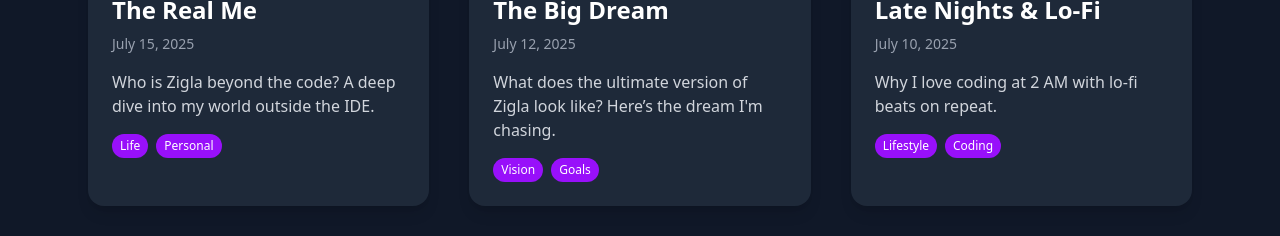
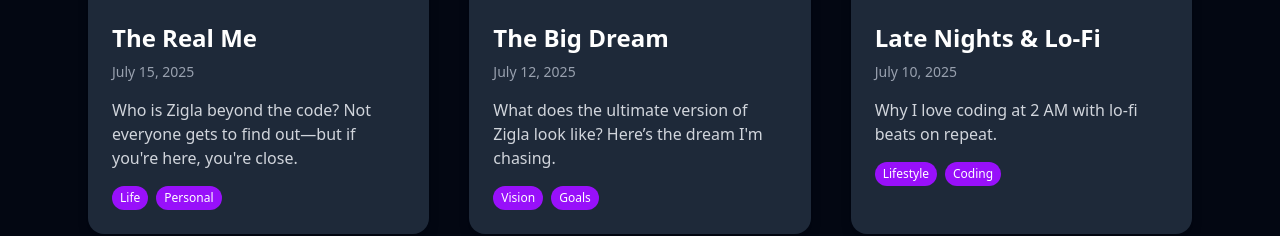
Before and after one commit to ZiglaCity/portfolio, a React (Vite) app: page /blog in a window 1280 px wide. Shown: the part 342-578 px from the top of the page. Built offline with nearby package versions, Linux system fonts and the light colour scheme; no server answers.

Commit message:
Update(blog): more content about me

```diff
--- a/src/components/Blog.jsx
+++ b/src/components/Blog.jsx
@@ -6,7 +6,7 @@ export default function Blog() {
   const [selectedPost, setSelectedPost] = useState(null);
 
   return (
-    <section id="blog" className="py-16 bg-gray-900 text-white">
+    <section id="blog" className="py-16 bg-gray-950 text-white mt-7">
       <div className="max-w-6xl mx-auto px-6">
         {!selectedPost && (
           <motion.h2
@@ -63,7 +63,7 @@ export default function Blog() {
             />
             <h2 className="text-4xl font-bold mb-4">{selectedPost.title}</h2>
             <p className="text-gray-400 mb-6">{selectedPost.date}</p>
-            <p className="text-gray-300 leading-relaxed">{selectedPost.content}</p>
+            <p className="text-gray-300 leading-relaxed"   dangerouslySetInnerHTML={{ __html: selectedPost.content }}></p>
             <button
               className="mt-8 px-6 py-3 bg-purple-600 rounded-lg hover:bg-purple-700 transition"
               onClick={() => setSelectedPost(null)}
--- a/src/data/blogs.js
+++ b/src/data/blogs.js
@@ -6,12 +6,32 @@ const blogs = [
     image: "/assets/blogs/real-me.jpg",
     tags: ["Life", "Personal"],
     excerpt:
-      "Who is Zigla beyond the code? A deep dive into my world outside the IDE.",
+      "Who is Zigla beyond the code? Not everyone gets to find out—but if you're here, you're close.",
     content: `
-      People know me as the developer who grinds late nights, but there’s more to me than code.
-      I love creating, thinking big, and leaving a mark on the world. This blog is where I share
-      the side of me that doesn't live on GitHub.
-    `,
+    <p>I’m more than the commits, the PRs, or the clean UI.<br />
+    Behind the screen, there’s a mind that rarely sleeps, and a soul wired a little differently.</p>
+
+    <p>Some people know me as <strong>Solomon</strong> — calm, observant, the guy who listens more than he speaks.<br />
+    Others know me as <strong>Zigla City</strong> — the late-night builder, the architect of chaos and clarity, the one turning caffeine and silence into something real.</p>
+
+    <p>Truth is, I'm a contradiction.<br />
+    I love clean systems, but I thrive in creative mess.<br />
+    I chase perfection in code but live life in raw draft mode.<br />
+    I’m the guy who will debug an API at 3AM, then go write a poem nobody will ever read.</p>
+
+    <p>I’m not trying to be your average dev. I want to build tools that outlive me.<br />
+    I want to create things that feel like they were pulled straight out of thought — pure, raw, unfiltered.<br />
+    Sometimes, I disappear from the socials and vanish into work. That’s not by accident — I value depth over noise.</p>
+
+    <p>This blog? It’s not a diary. It’s a digital trail.<br />
+    For the curious. The few who ask: <em>“Yo, who’s really behind the keyboard?”</em></p>
+
+    <p>So if you're here, maybe you get it.<br />
+    Maybe you're not just scrolling.<br />
+    Maybe you're looking for the real me.</p>
+
+    <p><strong>You’re getting close.</strong></p>
+  `,
   },
   {
     id: 2,
```
